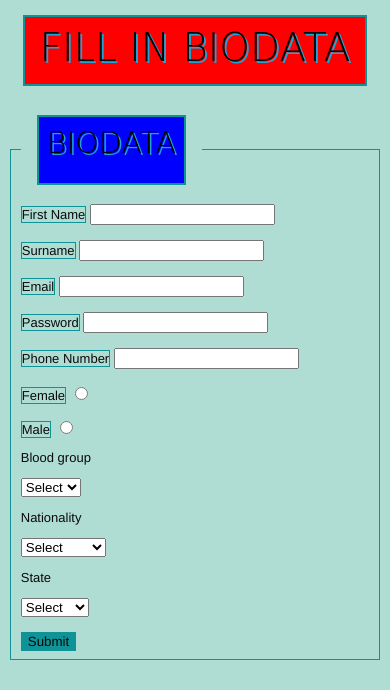
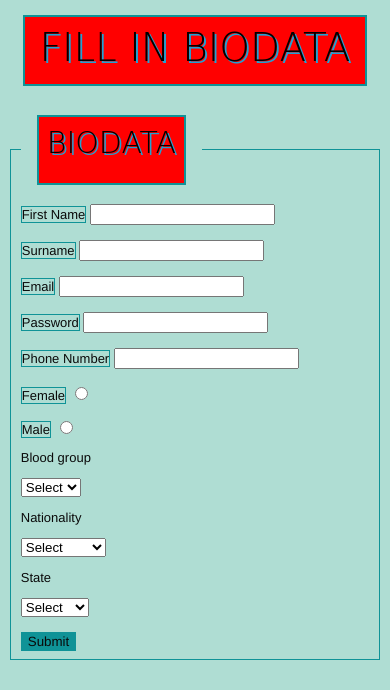
Before and after one commit to AnotherAlien/task-2, a plain HTML site: page index.html in a window 390 px wide. Drawn offline with Linux system fonts and the light colour scheme.

Commit message:
Update index.style.css

```diff
--- a/index.style.css
+++ b/index.style.css
@@ -39,5 +39,5 @@ font-weight: 300;
 font-family: 'Franklin Gothic Medium', 'Arial Narrow', Arial, sans-serif;}
 @media (max-width: 500px) {
     #s1{background-color: red;}
-    #s2{background-color: blue;}
+    #s2{background-color: red;}
 }
```
